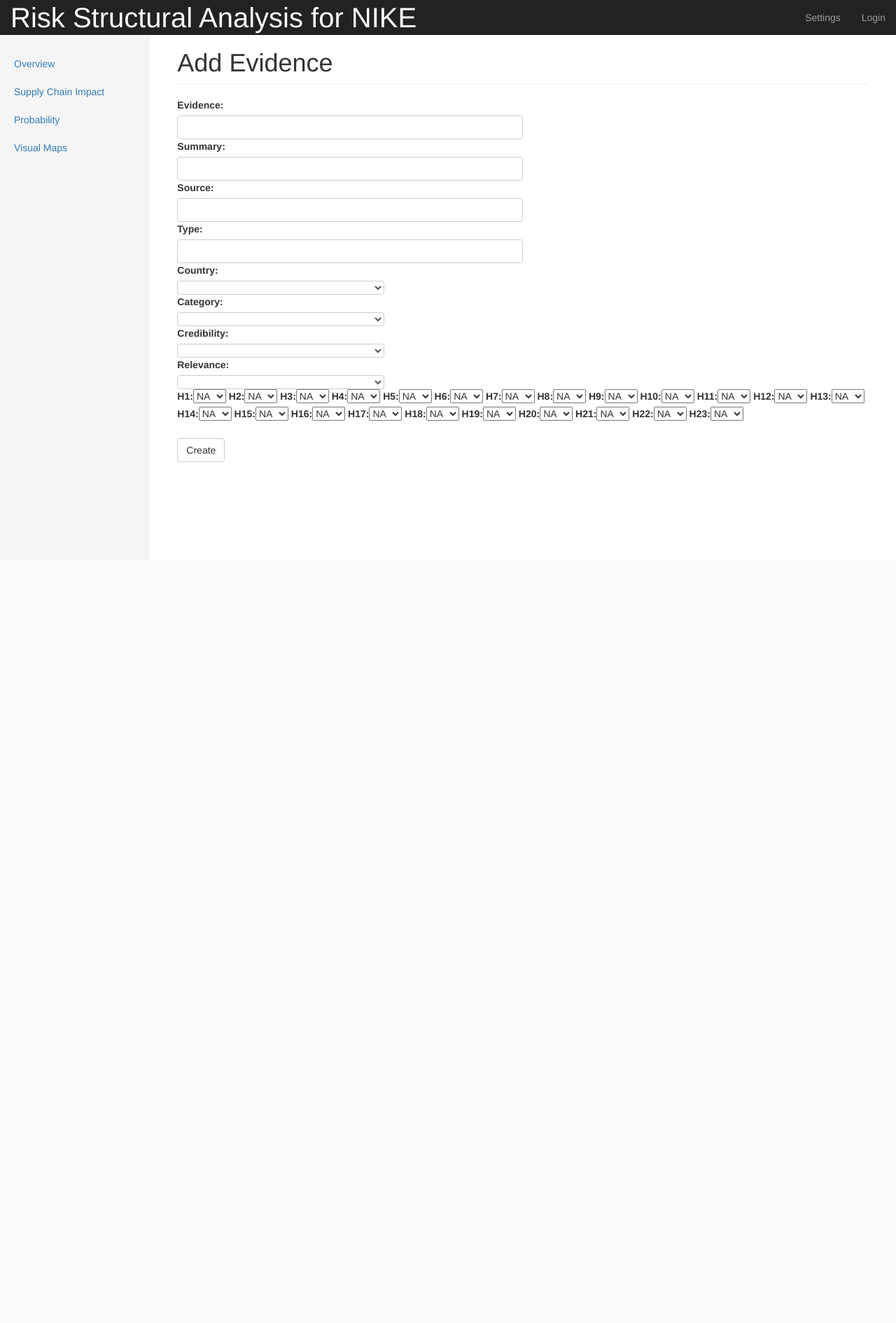
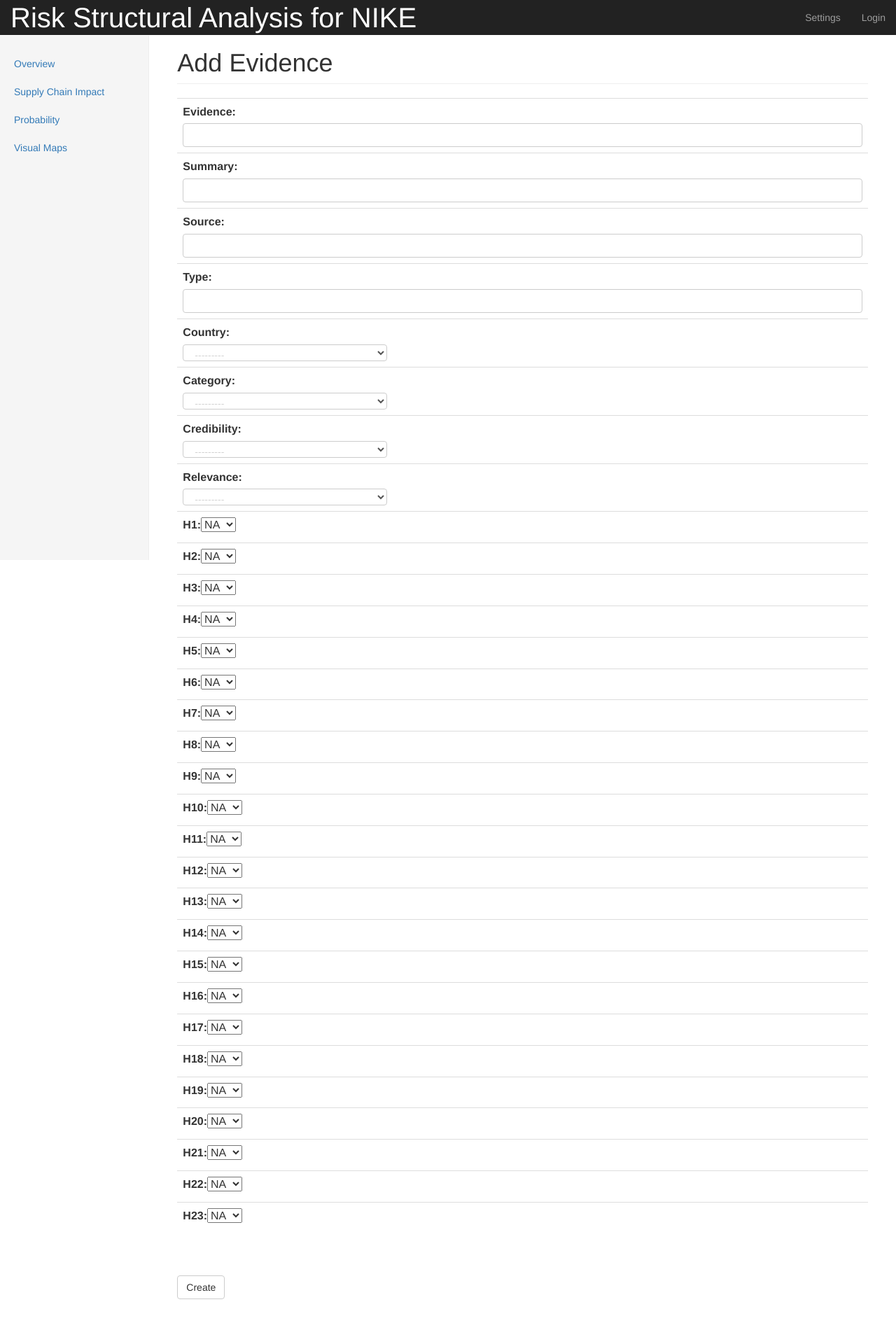
Before and after one commit to KeleiAzz/SCRC_server, a Django app: page /risk_evidence/probability/add in a window 1280 px wide. Shown: the whole page at 70% size. Before the commit the page ends 800 px from the top, so only its background shows below. Run offline with Django 3.2, Linux system fonts and the light colour scheme; tables that the repository leaves empty hold one stand-in row (values such as "Sample post"); parts of the project's set-up code (start-up, migrations or seed data) failed here and were passed over; some libraries are stand-ins or nearby versions.

Commit message:
Change the display of evidence form and the styles

```diff
--- a/risk_evidence/static/dashboard.css
+++ b/risk_evidence/static/dashboard.css
@@ -152,7 +152,7 @@
 
 .form-control2 {
     display: block;
-    width: 50%;
+    width: 100%;
     height: 34px;
     padding: 6px 12px;
     font-size: 14px;
@@ -167,7 +167,7 @@
 .form-control3 {
   display: block;
   width: 30%;
-  height: 20px;
+  height: 24px;
   padding: 6px 12px;
   font-size: 14px;
   line-height: 1.42857143;
@@ -177,3 +177,7 @@
   border: 1px solid #ccc;
   border-radius: 4px;
 }
+
+.errorlist {
+    color: #ac2925;
+}
--- a/risk_evidence/templates/evidence_add.html
+++ b/risk_evidence/templates/evidence_add.html
@@ -6,17 +6,31 @@
 {% block page_head %}Add Evidence{% endblock %}
 
 {% block test %}
+    <div class="row">
+        <div class="col-md-12 col-md-offset-0">
                 <form method="POST" action="/risk_evidence/supply_chain_impact/add/">
                     {% csrf_token %}
-        {{ form.as_table }}
-{#        <table>#}
-{#            <tr><th>Name:</th><td><input type="text" name="name" /></td></tr>#}
-{#            <tr><th>Note:</th><td><input type="text" name="note" /></td></tr>#}
-{#            <tr><th>Link:</th><td><input type="text" name="link" /></td></tr>#}
-{#        </table>#}
+{#                    {{ form.as_p }}      #}
+                <table style="width: 100%" class="table">
+                    {% for field in form %}
+                        <tr>
+                            <td style="width: 80%">{{ field.label_tag }}{{ field }}</td>
+                            {% if form.errors %}
+                                <td>
+                                {{ field.errors }}
+                            </td>
+                            {% endif %}
+
+                        </tr>
+                    {% endfor %}
+                </table>
                     <br>
                     <br>
                 <input type="submit" class="btn btn-default" value="Create" />
             </form>
+        </div>
+
+    </div>
+
 
 {% endblock %}
```
Lines whose indentation alone changed are shown as unchanged.
